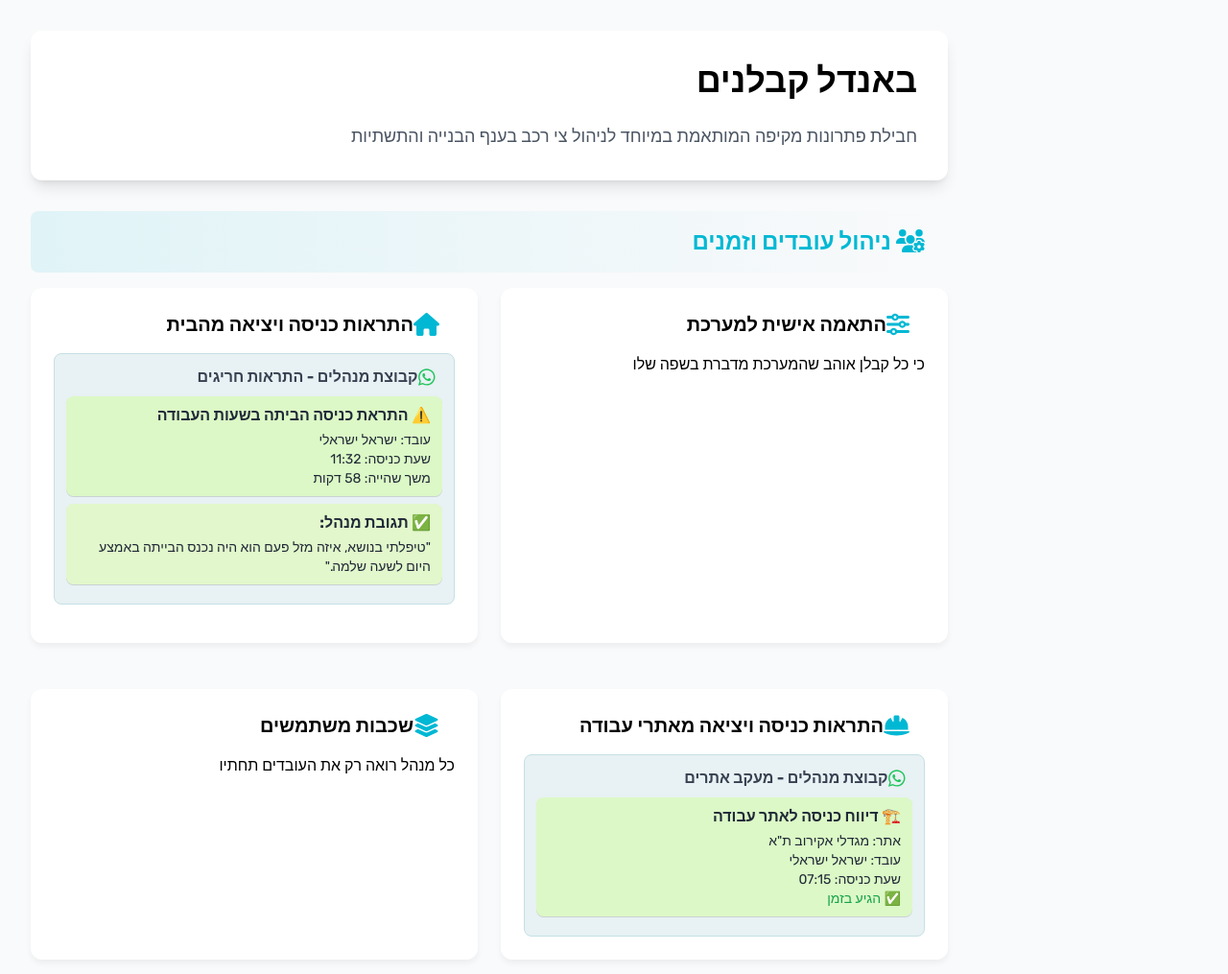
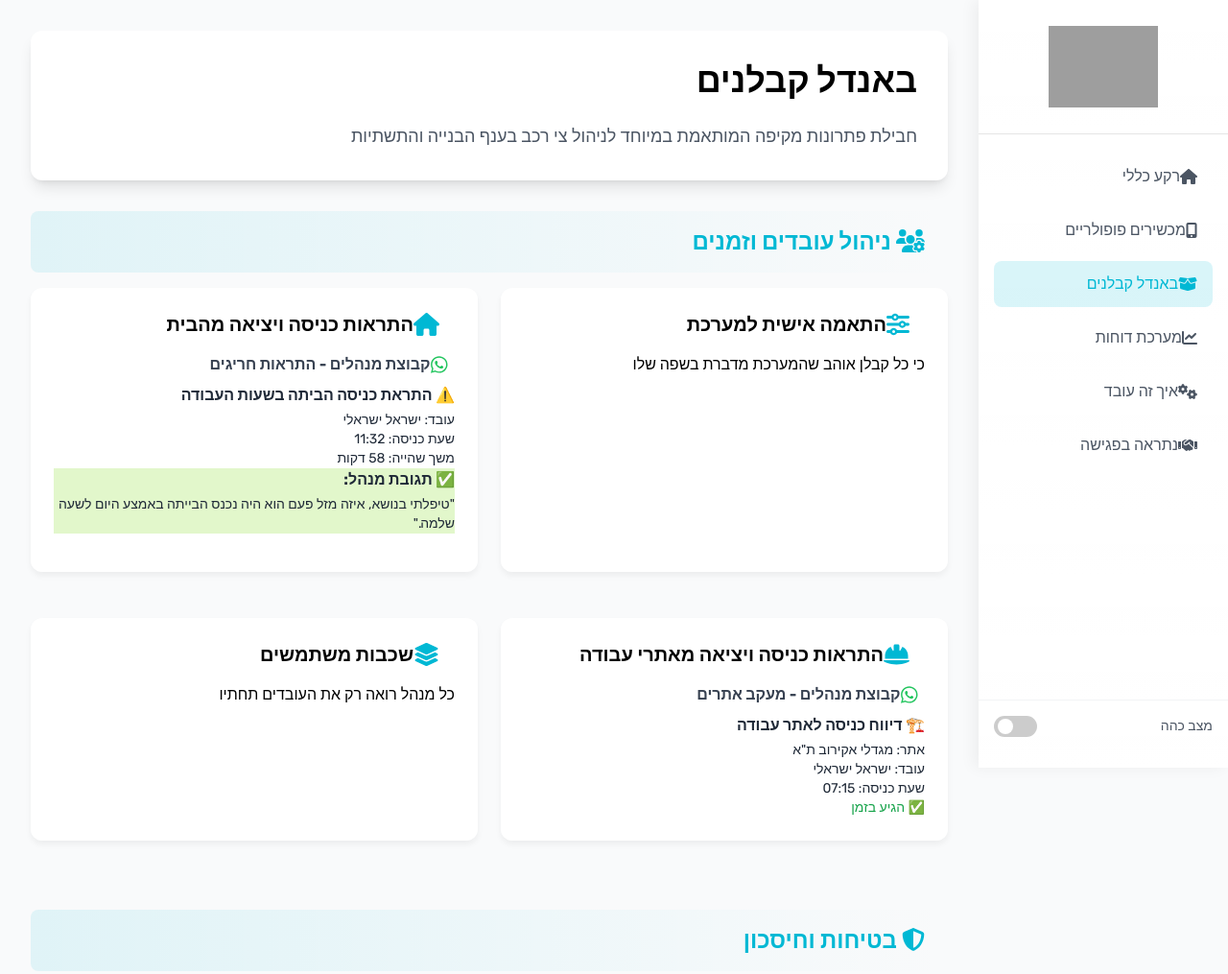
Before and after one commit to naorbarzion/-TracerInsight, a plain HTML site: page pages/bundle.html in a window 1280 px wide. Shown: the top 1015 px of the page at 96% size. Drawn offline with nearby package versions, Linux system fonts and the light colour scheme; grey boxes are pictures that could not be loaded.

Commit message:
Update bundle.html

```diff
--- a/pages/bundle.html
+++ b/pages/bundle.html
@@ -11,37 +11,61 @@
     <link href="https://fonts.googleapis.com/css2?family=Rubik:wght@300;400;500;600;700&display=swap" rel="stylesheet">
 
     <link rel="stylesheet" href="../styles.css">
-    <style>
-        .whatsapp-message {
-            border-radius: 12px;
-            max-width: 100%;
-            position: relative;
-            margin-bottom: 8px;
-            padding: 8px 12px;
-            background-color: #dcf8c6;
-            border-radius: 7.5px;
-            box-shadow: 0 1px 0.5px rgba(0,0,0,0.13);
-        }
-
-        .dark .whatsapp-message {
-            background-color: #025C4C;
-        }
-
-        .whatsapp-group {
-            background-color: #E8F1F3;
-            border-radius: 8px;
-            padding: 12px;
-            border: 1px solid #C4E0E5;
-        }
-
-        .dark .whatsapp-group {
-            background-color: #1f2937;
-            border-color: #374151;
-        }
-    </style>
 </head>
 <body class="bg-gray-50 dark:bg-gray-900 transition-all">
-    <!-- [Previous Sidebar and Navigation Code remains the same] -->
+    <!-- Mobile Menu Button -->
+    <button id="mobile-menu-btn" class="md:hidden fixed top-4 right-4 z-50 bg-white dark:bg-gray-800 p-2 rounded-lg shadow-lg">
+        <i class="fas fa-bars text-xl"></i>
+    </button>
+
+    <!-- Sidebar Navigation -->
+    <aside id="sidebar" class="sidebar">
+        <!-- Logo Container -->
+        <div class="logo-container">
+            <img src="https://tracer.co.il/wp-content/uploads/elementor/thumbs/Logo-H-p8d906f0bmrgobnn9uwquzibery89mtbvr1plpc910.png" alt="Tracer Logo">
+        </div>
+
+        <!-- Navigation Links -->
+        <nav class="p-4">
+            <div class="space-y-2">
+                <a href="general.html" class="nav-link">
+                    <i class="fas fa-home"></i>
+                    <span>רקע כללי</span>
+                </a>
+                <a href="devices.html" class="nav-link">
+                    <i class="fas fa-mobile-alt"></i>
+                    <span>מכשירים פופולריים</span>
+                </a>
+                <a href="bundle.html" class="nav-link active">
+                    <i class="fas fa-box-open"></i>
+                    <span>באנדל קבלנים</span>
+                </a>
+                <a href="reports.html" class="nav-link">
+                    <i class="fas fa-chart-line"></i>
+                    <span>מערכת דוחות</span>
+                </a>
+                <a href="how-it-works.html" class="nav-link">
+                    <i class="fas fa-cogs"></i>
+                    <span>איך זה עובד</span>
+                </a>
+                <a href="contact.html" class="nav-link">
+                    <i class="fas fa-handshake"></i>
+                    <span>נתראה בפגישה</span>
+                </a>
+            </div>
+        </nav>
+
+        <!-- Dark Mode Toggle -->
+        <div class="absolute bottom-0 right-0 w-full px-4 pb-4 border-t border-gray-100 dark:border-gray-800">
+            <div class="flex items-center justify-between py-4">
+                <span class="text-sm text-gray-600 dark:text-gray-400">מצב כהה</span>
+                <label class="theme-switch">
+                    <input type="checkbox" id="theme-toggle">
+                    <span class="slider"></span>
+                </label>
+            </div>
+        </div>
+    </aside>
 
     <!-- Main Content -->
     <main class="main-content">
```
